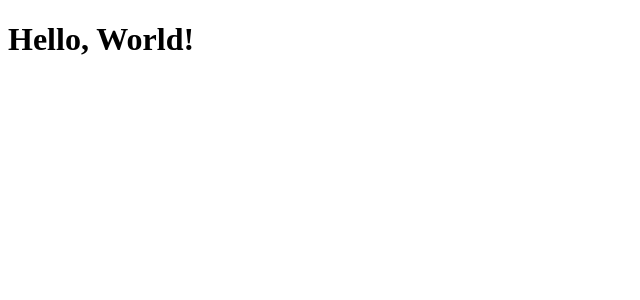
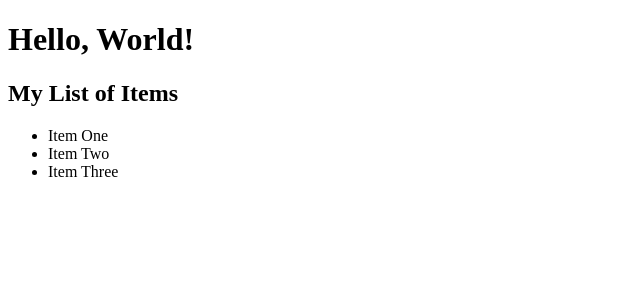
Before and after one commit to manumit-mukund/angular_repository, an Angular app in the folder myangularprojects/hello-world/: page / in a window 1280 px wide. Shown: the top 300 px of the page, without its empty margins (0-640 px from the left). Built offline with nearby package versions, Linux system fonts and the light colour scheme.

Commit message:
Commit changes...

```diff
--- a/myangularprojects/hello-world/src/app/app.component.html
+++ b/myangularprojects/hello-world/src/app/app.component.html
@@ -1 +1,11 @@
 <h1>Hello, World!</h1>
+
+<h2>My List of Items</h2>
+
+<ul>
+  <!-- Loop through the items array -->
+  <li *ngFor="let item of items">
+    <!-- Use interpolation to display item properties -->
+    {{ item.name }}
+  </li>
+</ul>
--- a/myangularprojects/hello-world/src/app/app.component.ts
+++ b/myangularprojects/hello-world/src/app/app.component.ts
@@ -1,13 +1,32 @@
 import { Component } from '@angular/core';
 import { RouterOutlet } from '@angular/router';
+import {
+  /* . . . */
+  NgFor,
+  /* . . . */
+} from '@angular/common';
+
+export interface Item {
+  id: number;
+  name: string;
+}
 
 @Component({
   selector: 'app-root',
   standalone: true,
-  imports: [RouterOutlet],
+  imports: [NgFor, RouterOutlet],
   templateUrl: './app.component.html',
   styleUrl: './app.component.css'
 })
+
 export class AppComponent {
+
   title = 'hello-world';
+
+  items: Item[] = [
+    { id: 1, name: 'Item One' },
+    { id: 2, name: 'Item Two' },
+    { id: 3, name: 'Item Three' }
+  ];
+
 }
--- a/myangularprojects/hello-world/src/index.html
+++ b/myangularprojects/hello-world/src/index.html
@@ -2,7 +2,7 @@
 <html lang="en">
 <head>
   <meta charset="utf-8">
-  <title>HelloWorld</title>
+  <title>My title: HelloWorld</title>
   <base href="/">
   <meta name="viewport" content="width=device-width, initial-scale=1">
   <link rel="icon" type="image/x-icon" href="favicon.ico">
```
Also changed, not shown: myangularprojects/hello-world/src/app/app.module.ts (added, +19 -0 lines).
